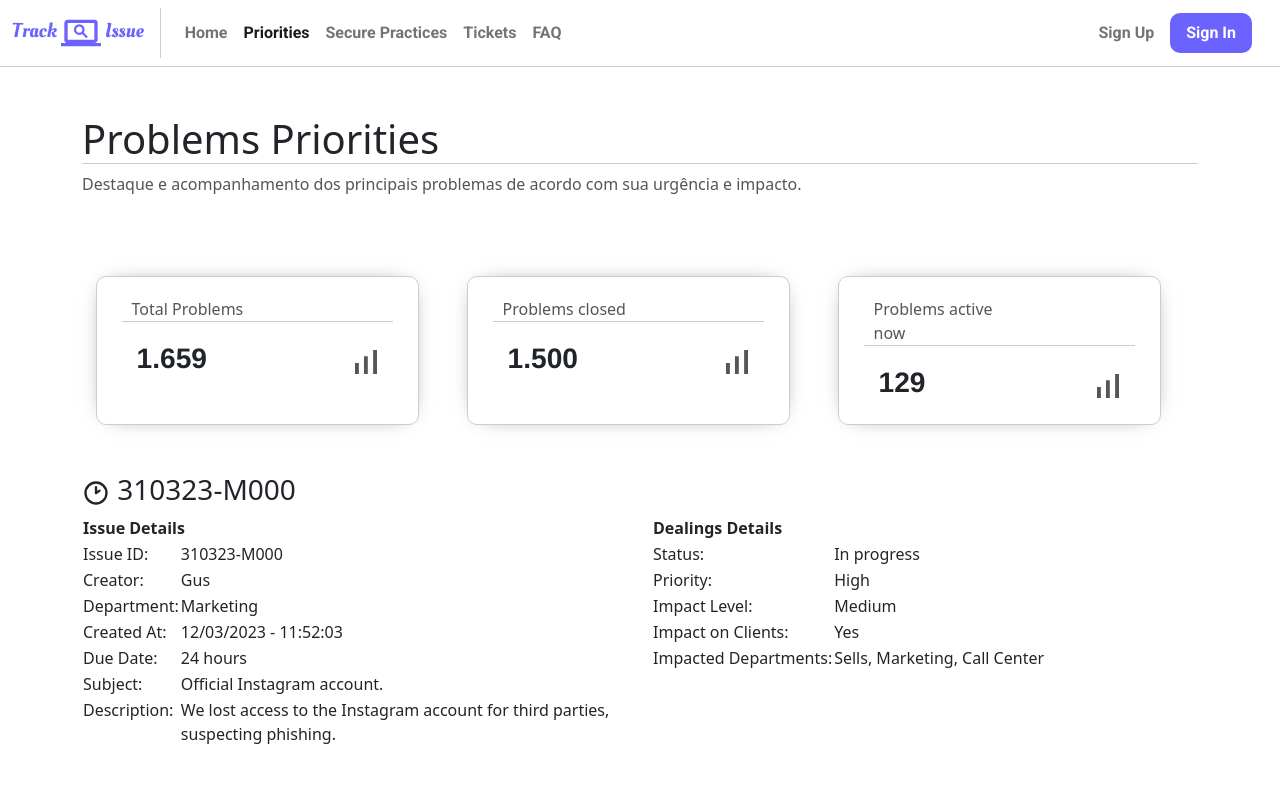
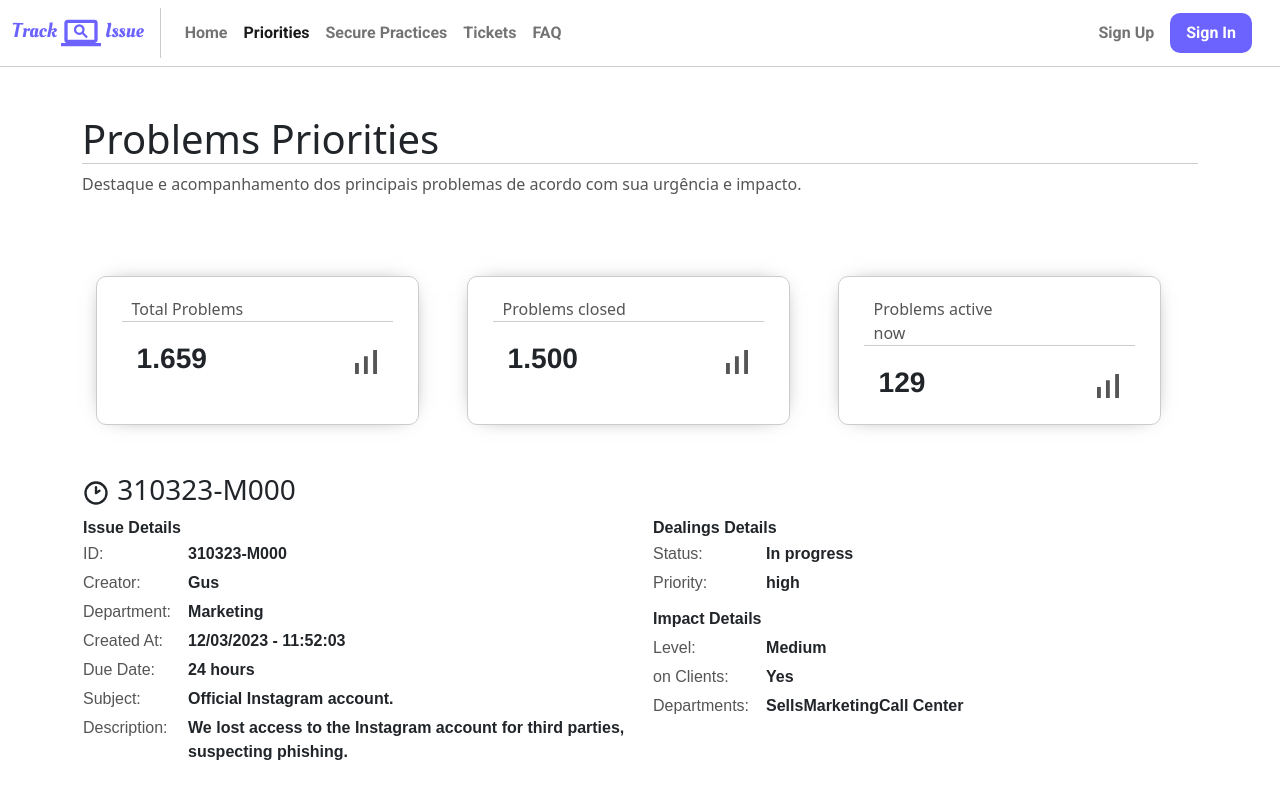
Before and after one commit to LeviPereira9/Issue-Tracker-2.0, a React (Create React App) app: page /priorities in a window 1280 px wide. Built offline with nearby package versions, Linux system fonts and the light colour scheme; no server answers.

Commit message:
Priorities - Table

```diff
--- a/src/pages/Priorities.tsx
+++ b/src/pages/Priorities.tsx
@@ -100,70 +100,82 @@ const Priorities = () => {
               </div>
               <div className="priorities-issue-panel-infos row">
                 <div className="priorities-issue-panel-infos-left col-lg-6">
+                  <table>
+                    <thead>
                       <tr>
-                    <td colSpan={2}>
-                      <strong>Issue Details</strong>
+                        <th colSpan={2}>
+                          Issue Details
+                        </th>
+                      </tr>
+                    </thead>
+                    <tbody>
+                      <tr>
+                        <td className='table-title'>ID:</td>
+                        <td className='table-value'>{issue.docId}</td>
+                      </tr>
+                      <tr>
+                        <td className='table-title'>Creator:</td>
+                        <td className='table-value'>{issue.creator.name}</td>
+                      </tr>
+                      <tr>
+                        <td className='table-title'>Department:</td>
+                        <td className='table-value'>{issue.creator.department}</td>
+                      </tr>
+                      <tr>
+                        <td className='table-title'>Created At:</td>
+                        <td className='table-value'>{issue.createdAt}</td>
+                      </tr>
+                      <tr>
+                        <td className='table-title'>{issue.closedAt ? 'Closed At: ' : 'Due Date: '}</td>
+                        <td className='table-value'>
+                          {issue.closedAt
+                            ? issue.closedAt
+                            : issue.expectedConclusion}
                         </td>
                       </tr>
                       <tr>
-                    <td>Issue ID:</td>
-                    <td>310323-M000</td>
+                        <td className='table-title'>Subject:</td>
+                        <td className='table-value'>{issue.subject}</td>
                       </tr>
                       <tr>
-                    <td>Creator:</td>
-                    <td>Gus</td>
+                        <td className='table-title'>Description:</td>
+                        <td className='table-value'>{issue.desc}</td>
                       </tr>
-                  <tr>
-                    <td>Department:</td>
-                    <td>Marketing</td>
-                  </tr>
-                  <tr>
-                    <td>Created At:</td>
-                    <td>12/03/2023 - 11:52:03</td>
-                  </tr>
-                  <tr>
-                    <td>Due Date:</td>
-                    <td>24 hours</td>
-                  </tr>
-                  <tr>
-                    <td>Subject:</td>
-                    <td>Official Instagram account.</td>
-                  </tr>
-                  <tr>
-                    <td>Description:</td>
-                    <td>
-                      We lost access to the Instagram account for third parties,
-                      suspecting phishing.
-                    </td>
-                  </tr>
+                    </tbody>
+                  </table>
                 </div>
                 <div className="priorities-issue-panel-infos-right col-lg-6">
                   <table>
+                    <thead>
                       <tr>
-                      <td colSpan={2}>
-                        <strong>Dealings Details</strong>
-                      </td>
+                        <th colSpan={2}>Dealings Details</th>
+                      </tr>
+                    </thead>
+                    <tbody>
+                      <tr>
+                        <td className='table-title'>Status:</td>
+                        <td className='table-value'>{issue.status.text}</td>
                       </tr>
                       <tr>
-                      <td>Status:</td>
-                      <td>In progress</td>
+                        <td className='table-title'>Priority:</td>
+                        <td className='table-value'>{issue.priority}</td>
                       </tr>
                       <tr>
-                      <td>Priority:</td>
-                      <td>High</td>
+                        <th className='pt-2 pb-1' colSpan={2}>Impact Details</th>
                       </tr>
                       <tr>
-                      <td>Impact Level:</td>
-                      <td>Medium</td>
+                        <td className='table-title'>Level:</td>
+                        <td className='table-value'>{issue.impact.level.text}</td>
                       </tr>
                       <tr>
-                      <td>Impact on Clients:</td>
-                      <td>Yes</td>
+                        <td className='table-title'>on Clients:</td>
+                        <td className='table-value'>{issue.impact.onClients ? 'Yes' : 'No'}</td>
                       </tr>
                       <tr>
-                      <td>Impacted Departments:</td>
-                      <td>Sells, Marketing, Call Center</td>
+                        <td className='table-title'>Departments:</td>
+                        <td className='table-value'>{issue.impact.deparments}</td>
                       </tr>
+                    </tbody>
                   </table>
                 </div>
               </div>
--- a/src/scss/2_layouts/priorities/_priorities.scss
+++ b/src/scss/2_layouts/priorities/_priorities.scss
@@ -75,4 +75,32 @@
   }
 
   //Issues
+  &-issue {
+    &-panel {
+      &-infos {
+        table {
+          line-height: 1.5em;
+          font-family: Arial, Helvetica, sans-serif;
+
+          td {
+            vertical-align: text-top !important;
+          }
+        }
+
+        .table-title {
+          padding-right: 16px;
+          padding-bottom: 4px;
+          color: variables.$global-subText-color;
+        }
+
+        .table-value {
+          font-weight: bold;
+          text-align: start;
+        }
+
+        &-left {
+        }
+      }
+    }
+  }
 }
```
Lines whose indentation alone changed are shown as unchanged.
